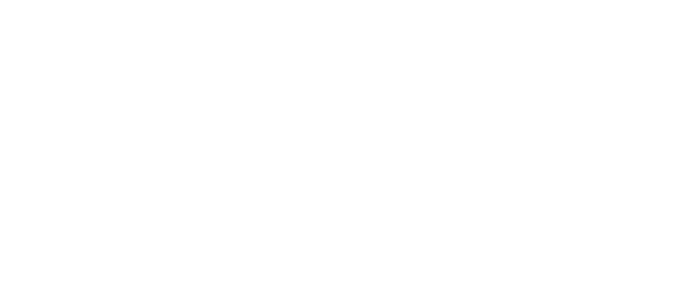
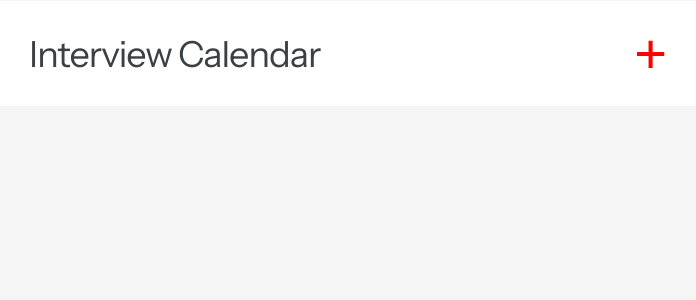
Before and after one commit to zil130/interview-calendar, a React (Create React App) app: page / in a window 1280 px wide. Shown: the top 300 px of the page, without its empty margins (292-988 px from the left). Built offline with nearby package versions, Linux system fonts and the light colour scheme.

Commit message:
feat: add header

```diff
--- a/src/App.jsx
+++ b/src/App.jsx
@@ -1,7 +1,13 @@
 import React from 'react';
+import Container from './components/Container';
+import Header from './components/Header';
 
 function App() {
-  return <div className="App" />;
+  return (
+    <Container>
+      <Header />
+    </Container>
+  );
 }
 
 export default App;
--- /dev/null
+++ b/src/components/Container.js
@@ -0,0 +1,15 @@
+import { styled } from 'styled-components';
+
+const Container = styled.div`
+  display: flex;
+  flex-direction: column;
+  justify-content: space-between;
+  width: 100%;
+  max-width: 740px;
+  height: 100vh;
+  margin: 0 auto;
+  background: var(--bg-smoke);
+  border: 1px solid var(--bg-smoke);
+`;
+
+export default Container;
--- /dev/null
+++ b/src/components/Header.jsx
@@ -0,0 +1,36 @@
+import React from 'react';
+import { styled } from 'styled-components';
+
+const Wrapper = styled.div`
+  display: flex;
+  justify-content: space-between;
+  align-items: center;
+  padding: 20px 50px;
+  background-color: var(--bg-white);
+`;
+
+const Title = styled.h1`
+  font-size: var(--fs-lg);
+  font-weight: var(--fw-regular);
+  letter-spacing: -1px;
+`;
+
+const Button = styled.button`
+  font-size: 56px;
+  border: 0;
+  background: transparent;
+  color: var(--text-red);
+  outline: none;
+  cursor: pointer;
+`;
+
+function Header() {
+  return (
+    <Wrapper>
+      <Title>Interview Calendar</Title>
+      <Button>+</Button>
+    </Wrapper>
+  );
+}
+
+export default Header;
--- a/src/index.css
+++ b/src/index.css
@@ -1,5 +1,5 @@
 @import-normalize;
-@import url('https://fonts.googleapis.com/css2?family=Instrument+Sans:wght@400;500&display=swap');
+@import url('https://fonts.googleapis.com/css2?family=Instrument+Sans&display=swap');
 
 * {
   box-sizing: border-box;
@@ -11,13 +11,12 @@
   /* Typography */
   --family: 'Instrument Sans', sans-serif;
   --fs-sm: 14px;
-  --fs-md: 16px;
-  --fs-lg: 24px;
-  --fw-regular: 400;
-  --fw-medium: 500;
+  --fs-md: 24px;
+  --fs-lg: 36px;
+  --fw-regular: 100;
   /* Colors */
   --text-black: #3B4045;
-  --text-red: red;
+  --text-red: #FF0000;
   --bg-white: white;
   --bg-smoke: whitesmoke;
 }
```
